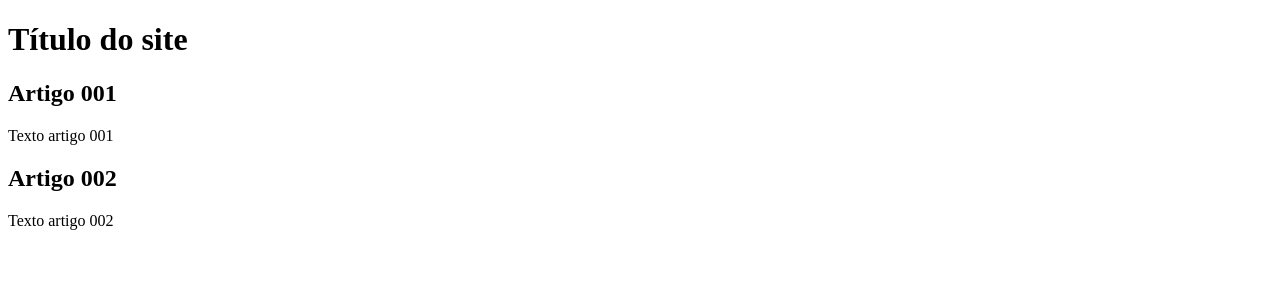
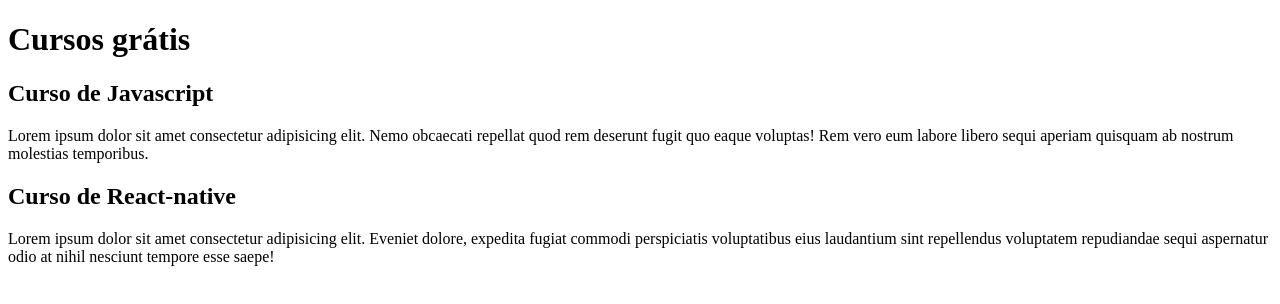
Before and after one commit to BGNS42/projeto-site, a plain HTML site: page index.html in a window 1280 px wide. Drawn offline with Linux system fonts and the light colour scheme.

Commit message:
comecei a escrever o conteúdo

```diff
--- a/index.html
+++ b/index.html
@@ -8,15 +8,15 @@
 <body>
     <main>
         <head>
-            <h1>Título do site</h1>
+            <h1>Cursos grátis</h1>
         </head>
         <article>
-            <h2>Artigo 001</h2>
-            <p>Texto artigo 001</p>
+            <h2>Curso de Javascript</h2>
+            <p>Lorem ipsum dolor sit amet consectetur adipisicing elit. Nemo obcaecati repellat quod rem deserunt fugit quo eaque voluptas! Rem vero eum labore libero sequi aperiam quisquam ab nostrum molestias temporibus.</p>
         </article>
         <article>
-            <h2>Artigo 002</h2>
-            <p>Texto artigo 002</p>
+            <h2>Curso de React-native</h2>
+            <p>Lorem ipsum dolor sit amet consectetur adipisicing elit. Eveniet dolore, expedita fugiat commodi perspiciatis voluptatibus eius laudantium sint repellendus voluptatem repudiandae sequi aspernatur odio at nihil nesciunt tempore esse saepe!</p>
         </article>
     </main>
 </body>
```
